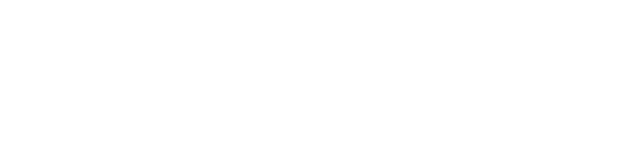
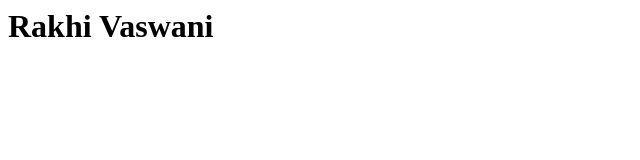
Before and after one commit to rvaswani80/rvaswani80.github.io, a plain HTML site: page index.html in a window 1280 px wide. Shown: the whole page, without its empty margins (0-640 px from the left). Drawn offline with Linux system fonts and the light colour scheme.

Commit message:
body text
body text

```diff
--- a/index.html
+++ b/index.html
@@ -2,5 +2,7 @@
 <head>
 <title>Rakhi Vaswani</title>
 </head>
+    <body>
+      <h1>Rakhi Vaswani</h1>
 </body>
 </html>
```
